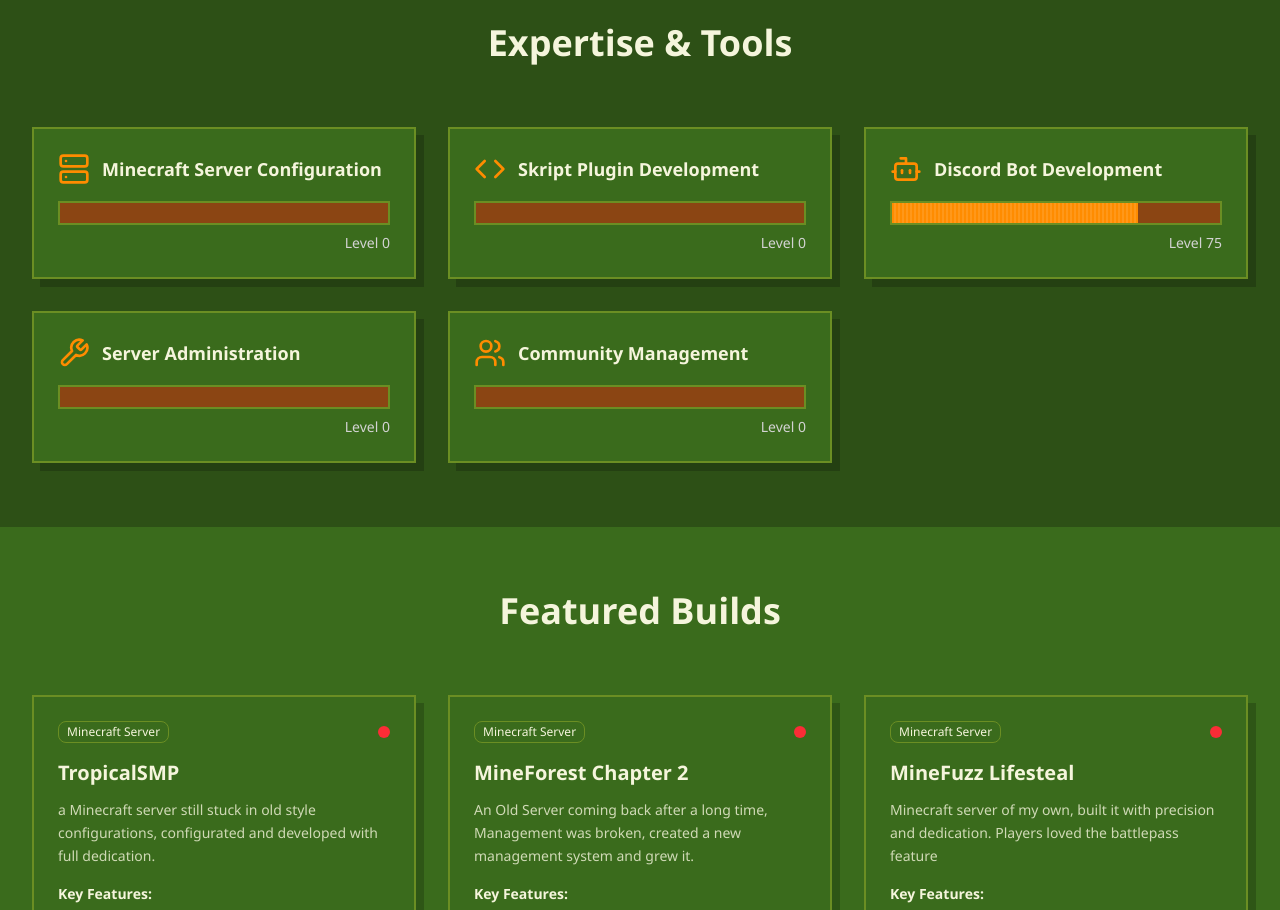
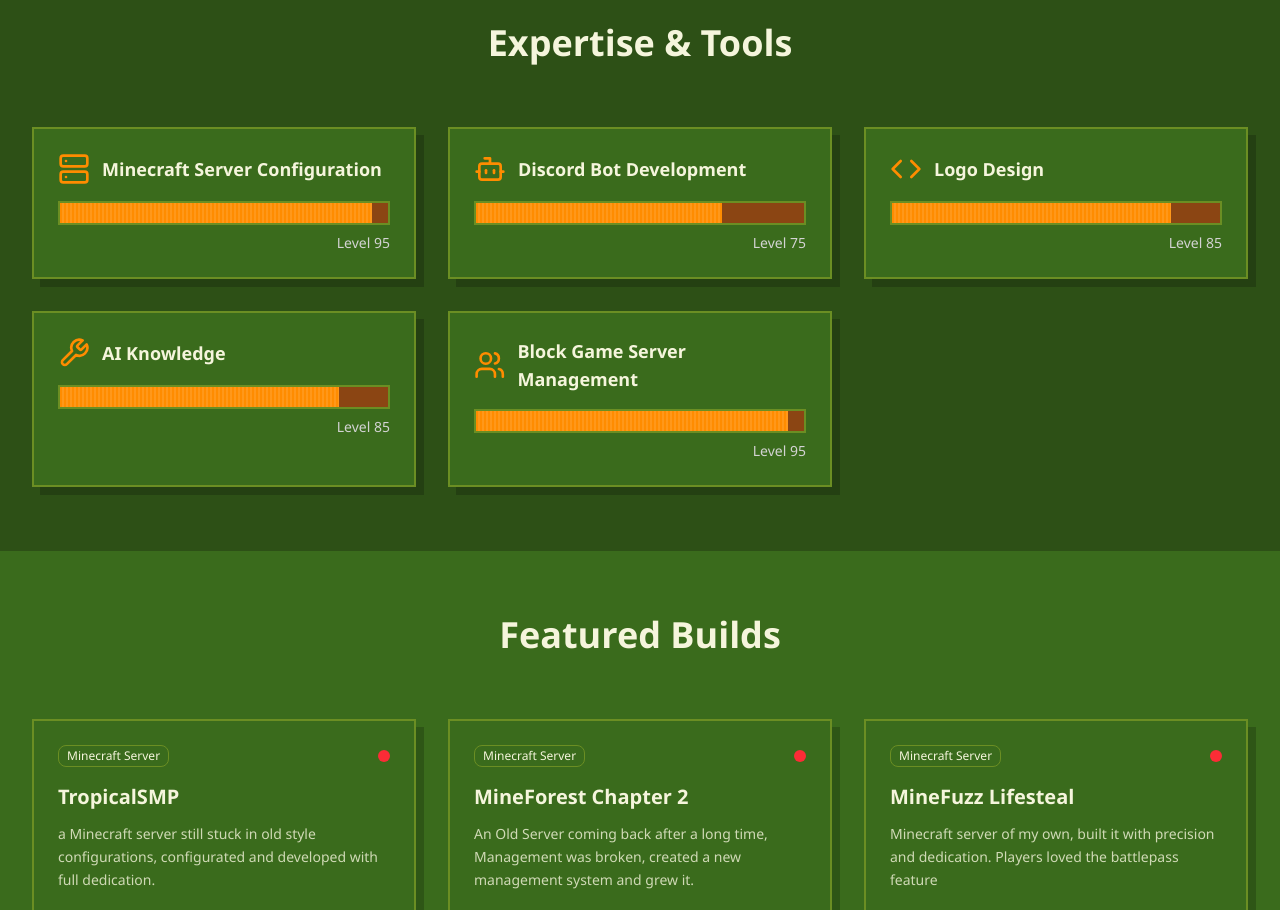
Before and after one commit to alishahmeer990/alixatron-portfolio, a React (Vite) app: page / in a window 1280 px wide. Shown: the part 1320-2230 px from the top of the page. Built offline with nearby package versions, Linux system fonts and the light colour scheme.

Commit message:
Update App.jsx

```diff
--- a/src/App.jsx
+++ b/src/App.jsx
@@ -83,13 +83,33 @@
     }
   ]
 
-  const skills = [
-    { name: "Minecraft Server Configuration", level: skillProgress['minecraft-server'] || 0, icon: Server },
-    { name: "Skript Plugin Development", level: skillProgress['skript-plugins'] || 0, icon: Code },
-    { name: "Discord Bot Development", level: skillProgress['discord-bots'] || 0, icon: Bot },
-    { name: "Server Administration", level: skillProgress['server-admin'] || 0, icon: Wrench },
-    { name: "Community Management", level: skillProgress['community'] || 0, icon: Users }
-  ]
+const skills = [
+  {
+    name: "Minecraft Server Configuration",
+    level: skillProgress["minecraft-configuration"] || 90,
+    icon: Server,
+  },
+  {
+    name: "Discord Bot Development",
+    level: skillProgress["discord-bots"] || 75,
+    icon: Bot,
+  },
+  {
+    name: "Logo Design",
+    level: skillProgress["logo-design"] || 75,
+    icon: Code,
+  },
+  {
+    name: "AI Knowledge",
+    level: skillProgress["ai-knowledge"] || 80,
+    icon: Wrench,
+  },
+  {
+    name: "Block Game Server Management",
+    level: skillProgress["blockgameserver-management"] || 85,
+    icon: Users,
+  },
+]
 
   const getDifficultyColor = (difficulty) => {
     switch (difficulty) {
```
